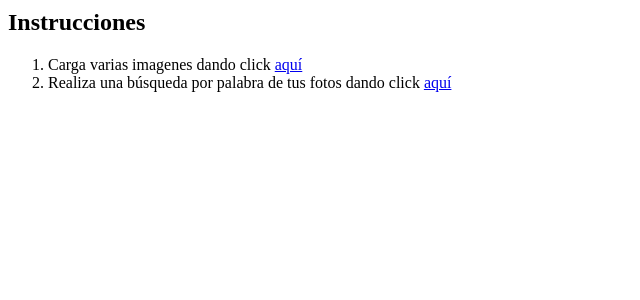
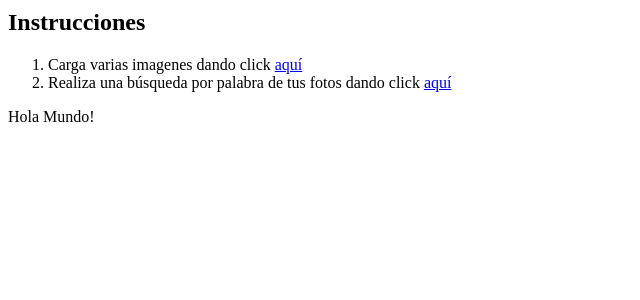
Before and after one commit to TanZng/big-moments-gcp, a Flask app: page / in a window 1280 px wide. Shown: the part 145-445 px from the top of the page, without its empty margins (0-640 px from the left). Run offline with Flask 2, Linux system fonts and the light colour scheme.

Commit message:
Hola mundo = Hola GCP

```diff
--- a/app/templates/home.html
+++ b/app/templates/home.html
@@ -5,4 +5,5 @@
   <li>Carga varias imagenes dando click <a href="/upload">aquí</a></li>
   <li>Realiza una búsqueda por palabra de tus fotos dando click <a href="/search">aquí</a></li>
 </ol>
+    <p>Hola Mundo!</p>
 {% endblock %}
```
